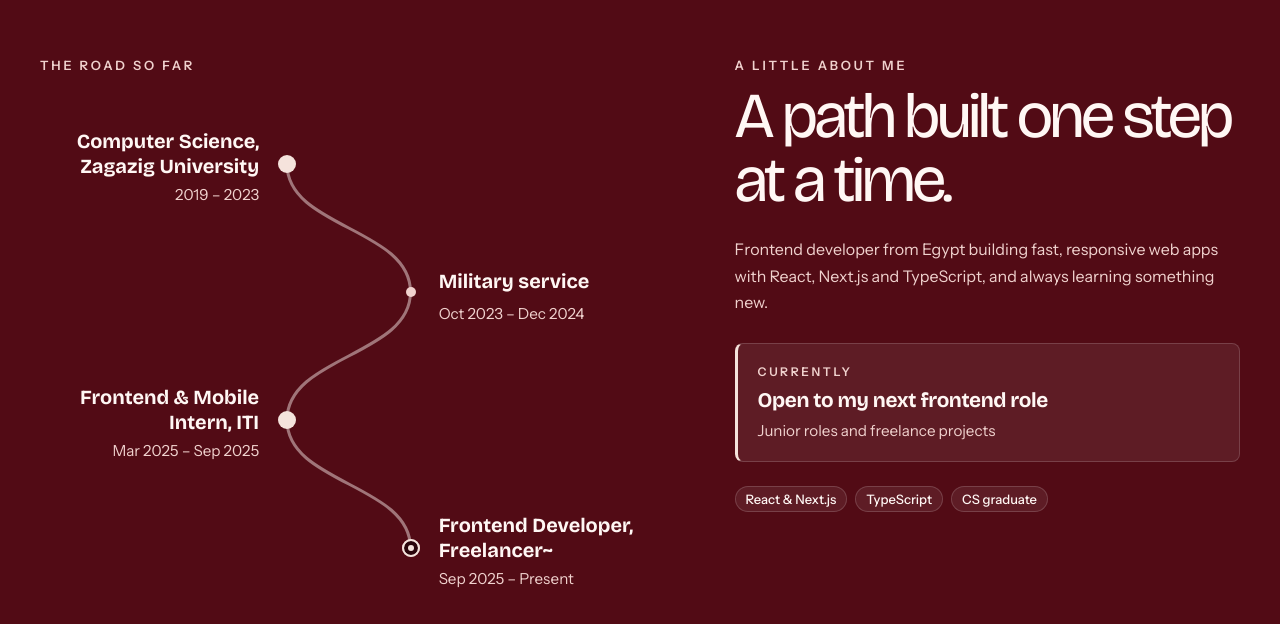
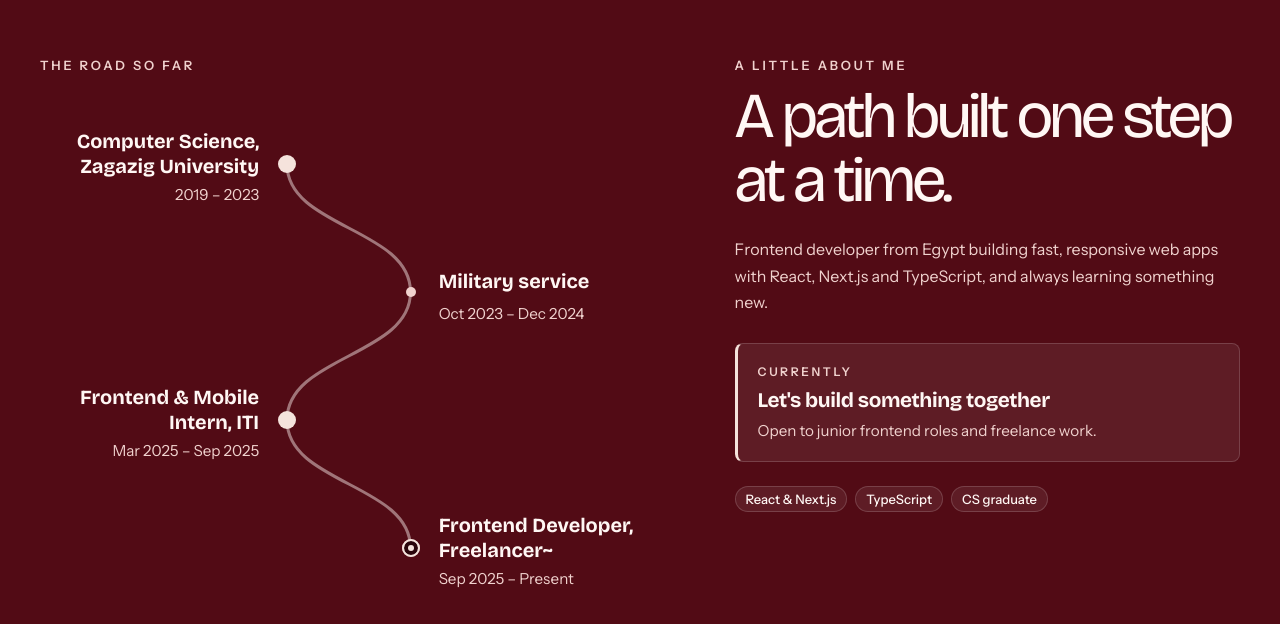
Before and after one commit to AmirMostafa-eng/Amir-Mostafa-Portfolio, a Next.js app: page / in a window 1280 px wide. Shown: the part 1414-2038 px from the top of the page. Built offline with nearby package versions, Linux system fonts and the light colour scheme.

Commit message:
About: humbler Currently card copy

```diff
--- a/data/site.ts
+++ b/data/site.ts
@@ -42,8 +42,8 @@ export const site = {
   aboutHeading: "A path built one step at a time.",
   currently: {
     label: "Currently",
-    title: "Open to my next frontend role",
-    detail: "Junior roles and freelance projects",
+    title: "Let's build something together",
+    detail: "Open to junior frontend roles and freelance work.",
   },
   quickFacts: ["React & Next.js", "TypeScript", "CS graduate"],
 } as const;
```
